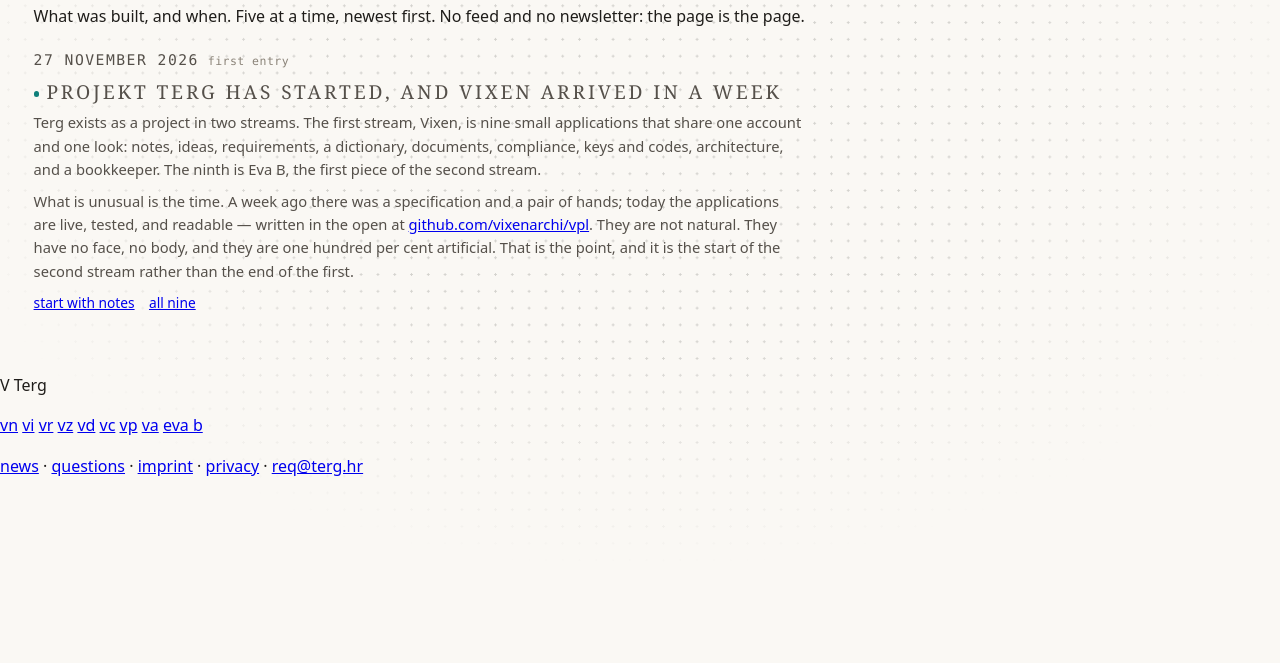
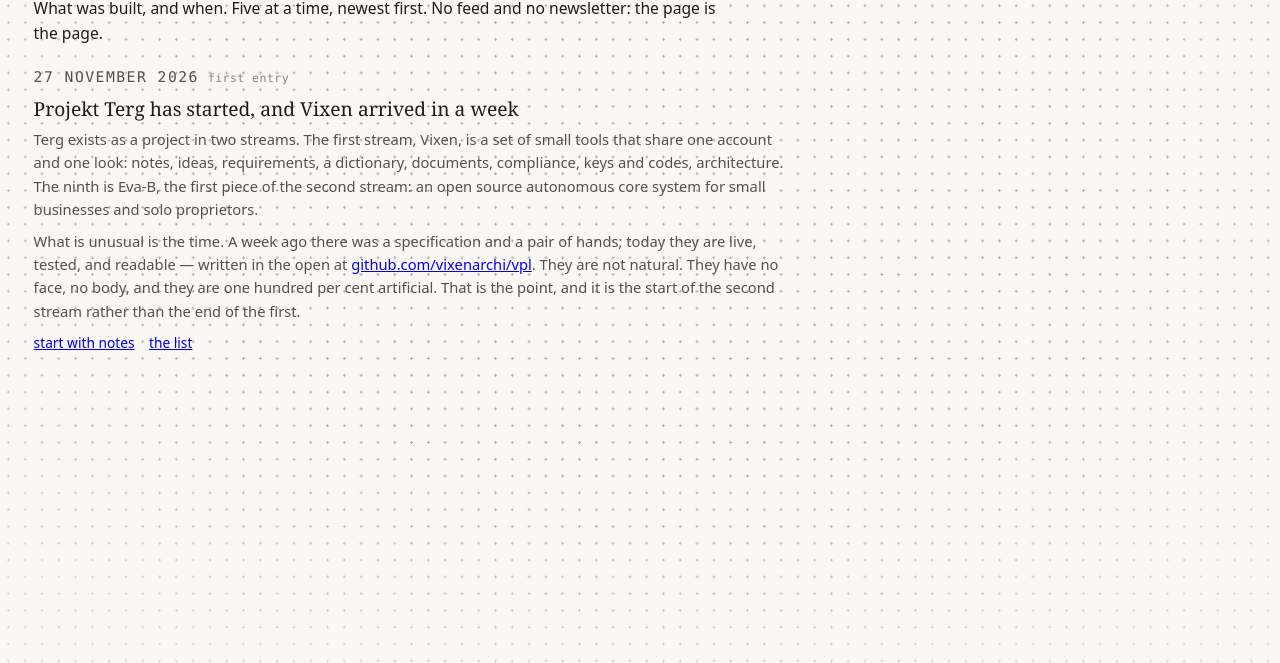
Before and after one commit to vixenarchi/vpl, a plain HTML site: page apps/www/news.html in a window 1280 px wide. Shown: the part 137-800 px from the top of the page. Drawn offline with Linux system fonts and the light colour scheme; files that its build step writes are made by us from their sources.

Commit message:
the panel above the text, the dots behind it, and a news page that is a page
Three things the owner saw, all real.

- **The apps panel was painted under the page.** `body.site > * { z-index: 1 }`
  matched the header too and overrode its 30, so the sticky bar and the panel
  inside it sat level with `main` and lost to it in document order. The header is
  40, the panel 50, `main` stays 1, and a click at the panel's own coordinates
  now hits the panel (checked with elementFromPoint, z=50).
- **The dots were a frame, not a texture.** The old mask kept them at the
  margins. There are now two layers: faint dots over the whole screen, and a
  second, stronger layer masked to an ellipse around the middle where the words
  are — which is the place they were asked to be.
- **The news page was never rebuilt** with the new shell: it carried the old
  header and the old footer, its content ran the full width, and the section
  label style (uppercase + a turquoise dot) leaked onto every entry title.
  `.block > h2` now scopes the label to the block's own heading; the page has the
  same header as the front door, no footer, one readable column (832px), and it
  fits a screen at 950px.

```diff
--- a/apps/www/news.html
+++ b/apps/www/news.html
@@ -38,37 +38,37 @@
     </nav>
     <div class="bar-acts">
       <button id="theme" class="ghost" type="button" title="change the theme" aria-label="change the theme">◐</button>
-      <a class="go" id="btn-signin" href="https://vn.terg.hr/">sign in <span aria-hidden="true">↗</span></a>
+      <a class="go" id="btn-signin" href="https://vn.terg.hr/" target="_blank" rel="noopener">sign in <span aria-hidden="true">↗</span></a>
     </div>
   </div>
 </header>
 
 <main>
-  <section class="block news-block" data-bg="rules">
+  <section class="block news-block">
     <p class="kicker">the record</p>
     <h1 class="page-h1">News</h1>
-    <p class="sub">What was built, and when. Five at a time, newest first. No
-      feed and no newsletter: the page is the page.</p>
+    <p class="lede">What was built, and when. Five at a time, newest first. No feed
+      and no newsletter: the page is the page.</p>
 
     <ol class="news" id="news-list">
       <li data-date="2026-11-27">
         <p class="news-meta"><time datetime="2026-11-27">27 November 2026</time><span>first entry</span></p>
         <h2>Projekt Terg has started, and Vixen arrived in a week</h2>
-        <p>Terg exists as a project in two streams. The first stream, Vixen, is
-          nine small applications that share one account and one look: notes,
-          ideas, requirements, a dictionary, documents, compliance, keys and
-          codes, architecture, and a bookkeeper. The ninth is Eva B, the first
-          piece of the second stream.</p>
-        <p>What is unusual is the time. A week ago there was a specification and
-          a pair of hands; today the applications are live, tested, and readable
-          — written in the open at
-          <a href="https://github.com/vixenarchi/vpl">github.com/vixenarchi/vpl</a>.
+        <p>Terg exists as a project in two streams. The first stream, Vixen, is a
+          set of small tools that share one account and one look: notes, ideas,
+          requirements, a dictionary, documents, compliance, keys and codes,
+          architecture. The ninth is Eva-B, the first piece of the second stream:
+          an open source autonomous core system for small businesses and solo
+          proprietors.</p>
+        <p>What is unusual is the time. A week ago there was a specification and a
+          pair of hands; today they are live, tested, and readable — written in the
+          open at <a href="https://github.com/vixenarchi/vpl" target="_blank" rel="noopener">github.com/vixenarchi/vpl</a>.
           They are not natural. They have no face, no body, and they are one
-          hundred per cent artificial. That is the point, and it is the start of
-          the second stream rather than the end of the first.</p>
+          hundred per cent artificial. That is the point, and it is the start of the
+          second stream rather than the end of the first.</p>
         <p class="news-acts">
-          <a href="https://vn.terg.hr/">start with notes</a>
-          <a href="/#apps">all nine</a>
+          <a href="https://vn.terg.hr/" target="_blank" rel="noopener">start with notes</a>
+          <a href="/#apps">the list</a>
         </p>
       </li>
     </ol>
@@ -77,26 +77,6 @@
   </section>
 </main>
 
-<footer class="foot">
-  <p class="foot-mark"><span aria-hidden="true">V</span> Terg</p>
-  <nav aria-label="footer">
-    <a href="https://vn.terg.hr/">vn</a>
-    <a href="https://vi.terg.hr/">vi</a>
-    <a href="https://vr.terg.hr/">vr</a>
-    <a href="https://vz.terg.hr/">vz</a>
-    <a href="https://vd.terg.hr/">vd</a>
-    <a href="https://vc.terg.hr/">vc</a>
-    <a href="https://vp.terg.hr/">vp</a>
-    <a href="https://va.terg.hr/">va</a>
-    <a href="https://b.terg.hr/">eva b</a>
-  </nav>
-  <p class="foot-fine">
-    <a href="/news">news</a> · <a href="/faq">questions</a> ·
-    <a href="/imprint">imprint</a> · <a href="/privacy">privacy</a> ·
-    <a href="mailto:req@terg.hr">req@terg.hr</a>
-  </p>
-</footer>
-
 <script type="module" src="site.js"></script>
 </body>
 </html>
--- a/apps/www/style.css
+++ b/apps/www/style.css
@@ -38,19 +38,33 @@ body.site {
 body.site::before {
   content: '';
   position: fixed; inset: 0; z-index: 0; pointer-events: none;
-  background-image: radial-gradient(circle, color-mix(in srgb, var(--ink) 22%, transparent) 1px, transparent 1.35px);
+  /* the dots run over the whole screen and get *stronger* in the middle, where
+   * the words are: a texture that only shows at the margins reads as a frame,
+   * and nobody asked for a frame */
+  background-image: radial-gradient(circle, color-mix(in srgb, var(--ink) 26%, transparent) 1px, transparent 1.35px);
   background-size: 1.05rem 1.05rem;
-  -webkit-mask-image: radial-gradient(ellipse 62% 64% at 50% 30%, #000 12%, #000 46%, transparent 92%);
-  mask-image: radial-gradient(ellipse 62% 64% at 50% 30%, #000 12%, #000 46%, transparent 92%);
-  opacity: 0.75;
+  opacity: 0.55;
 }
-body.site > * { position: relative; z-index: 1; }
+body.site::after {
+  content: '';
+  position: fixed; inset: 0; z-index: 0; pointer-events: none;
+  background-image: radial-gradient(circle, color-mix(in srgb, var(--ink) 24%, transparent) 1px, transparent 1.35px);
+  background-size: 1.05rem 1.05rem;
+  -webkit-mask-image: radial-gradient(ellipse 70% 62% at 50% 42%, #000 0%, #000 55%, transparent 100%);
+  mask-image: radial-gradient(ellipse 70% 62% at 50% 42%, #000 0%, #000 55%, transparent 100%);
+  opacity: 0.9;
+}
+
+/* the header paints above the page, the panel above the header: a menu that is
+ * under the text is not a menu */
+main { position: relative; z-index: 1; }
+.bar { z-index: 40; }
+.panel { z-index: 50; }
 
 /* ── the bar ─────────────────────────────────────────────────────── */
 .bar {
-  position: sticky; top: 0; z-index: 30;
-  background: color-mix(in srgb, var(--paper) 92%, transparent);
-  backdrop-filter: blur(6px);
+  position: sticky; top: 0; z-index: 40;
+  background: color-mix(in srgb, var(--paper) 96%, transparent);
   border-bottom: 1px solid var(--line);
 }
 .bar-in {
@@ -107,7 +121,7 @@ body.site > * { position: relative; z-index: 1; }
  * it never pushes the page down — a menu is an overlay, not a growth.
  */
 .panel {
-  position: fixed; left: 1.1rem; right: 1.1rem; top: 2.5rem;
+  position: fixed; left: 1.1rem; right: 1.1rem; top: 2.5rem; z-index: 50;
   max-width: var(--wide); margin: 0 auto;
   max-height: calc(100dvh - 3.2rem); overflow: auto;
   border: 1px solid var(--line-strong); border-radius: 6px;
@@ -196,12 +210,14 @@ body.site > * { position: relative; z-index: 1; }
   padding: 1.05rem 1.1rem 1.15rem;
   border-top: 1px solid var(--line);
 }
-.block h2 {
+/* the label style belongs to the block's own heading, not to every h2 inside it:
+ * a news entry is a title, not a section marker */
+.block > h2 {
   font-family: var(--mono); font-weight: 400;
   font-size: 0.68rem; letter-spacing: 0.15em; text-transform: uppercase;
   color: var(--ink-2); margin: 0 0 0.7rem;
 }
-.block h2::before {
+.block > h2::before {
   content: ''; display: inline-block; width: 0.35rem; height: 0.35rem;
   background: var(--tq); border-radius: 50%; margin-right: 0.45rem; vertical-align: 0.1em;
 }
@@ -293,7 +309,11 @@ body.site > * { position: relative; z-index: 1; }
   text-transform: uppercase; color: var(--ink-2);
 }
 .news-meta span { color: var(--ink-3); letter-spacing: 0.04em; text-transform: none; font-size: 0.72rem; }
-.news h2, .news h3 { font-family: var(--serif); font-weight: 400; font-size: 1.2rem; line-height: 1.3; margin: 0 0 0.4rem; }
+.news h2, .news h3 {
+  font-family: var(--serif); font-weight: 400; font-size: 1.2rem; line-height: 1.3;
+  margin: 0 0 0.4rem; text-transform: none; letter-spacing: 0;
+}
+.news h2::before, .news h3::before { content: none; }
 .news h3 a { color: var(--ink); text-decoration: none; }
 .news h3 a:hover { text-decoration: underline; }
 .news p { font-size: 0.92rem; line-height: 1.58; color: var(--ink-2); margin: 0 0 0.55rem; max-width: 48rem; }
```
